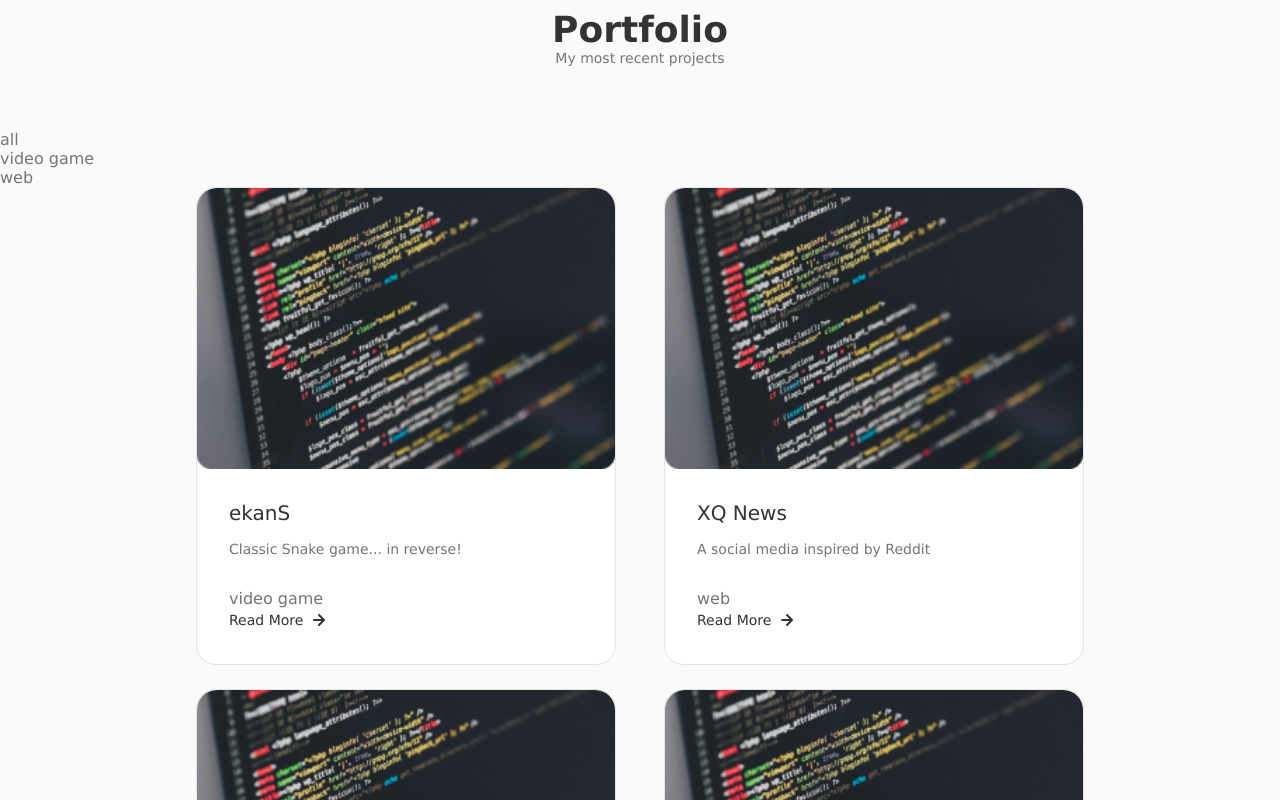
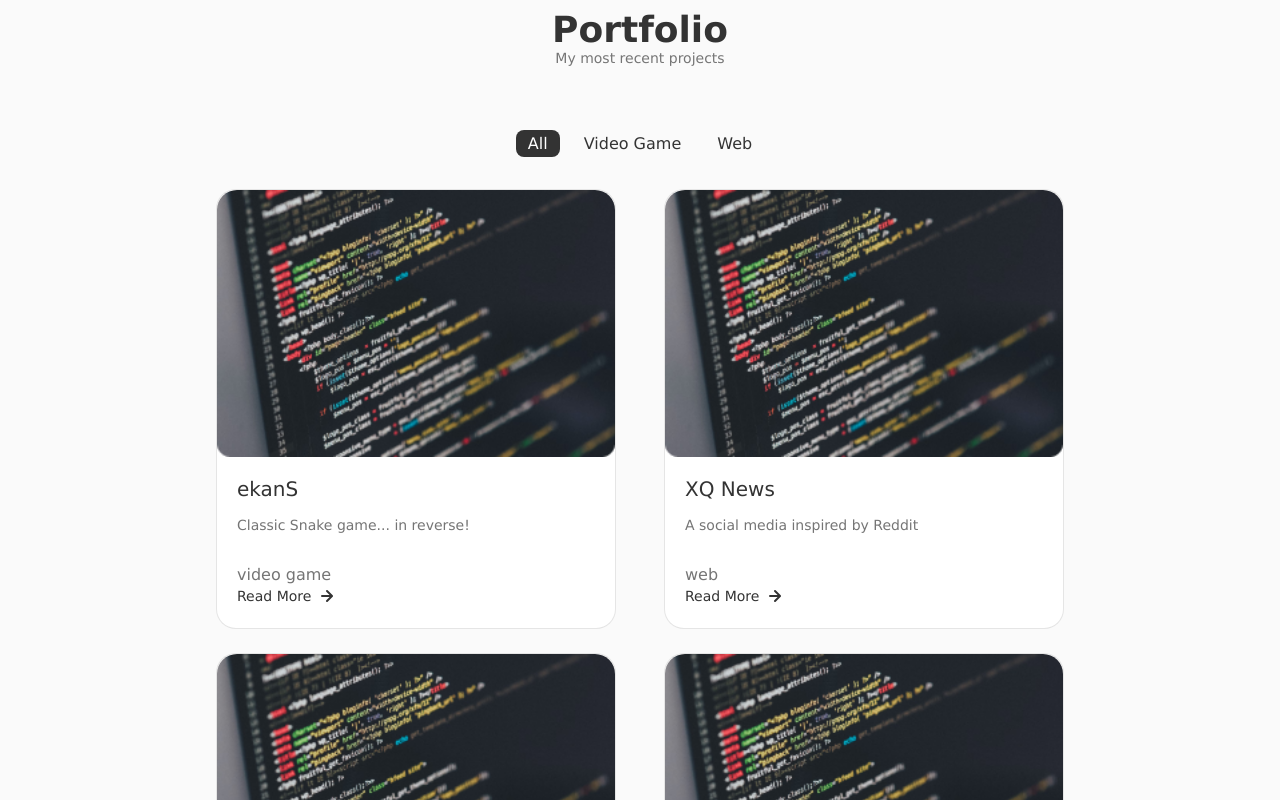
Before and after one commit to XiaoQuark/ko-frontend-portfolio, a React (Vite) app: page / in a window 1280 px wide. Shown: the part 2020-2820 px from the top of the page. Built offline with nearby package versions, Linux system fonts and the light colour scheme.

Commit message:
implement projects filtering options

```diff
--- /dev/null
+++ b/src/components/Works/WorkFilters.jsx
@@ -0,0 +1,31 @@
+import React, { useState } from "react";
+
+export function WorkFilters({ categories, setFilter }) {
+	const [active, setActive] = useState(0);
+
+	const handleClick = (e, index) => {
+		setFilter({ name: e.target.textContent });
+		setActive(index);
+	};
+
+	return (
+		<ul className="works-filters">
+			{categories.map((item, index) => {
+				return (
+					<li
+						onClick={(e) => {
+							handleClick(e, index);
+						}}
+						// className="category"
+						className={`${
+							active === index ? "active-category" : ""
+						} category`}
+						key={index}
+					>
+						{item.name}
+					</li>
+				);
+			})}
+		</ul>
+	);
+}
--- a/src/components/Works/Works.css
+++ b/src/components/Works/Works.css
@@ -1,18 +1,54 @@
+.works-filters {
+	display: flex;
+	justify-content: center;
+	align-items: center;
+	column-gap: 0.75rem;
+	margin-bottom: var(--bm-2);
+}
+
+.category {
+	cursor: pointer;
+	color: var(--title-colour);
+	padding: 0.25rem 0.75rem;
+	font-weight: var(--font-dark-weight);
+	border-radius: 0.5rem;
+	text-transform: capitalize;
+}
+
+.category:hover {
+	background-color: var(--title-colour);
+	color: var(--container-colour);
+}
+
+/* Active category */
+.active-category {
+	background-color: var(--title-colour);
+	color: var(--container-colour);
+}
+
 .works-container {
-	grid-template-columns: repeat(2, 420px);
+	grid-template-columns: repeat(2, 400px);
 	justify-content: center;
 	column-gap: 3rem;
 }
 
+.project-img {
+	width: 100%;
+	margin-top: 0;
+	border-top-left-radius: 1.25rem;
+	border-top-right-radius: 1.25rem;
+	display: block;
+}
+
 .project-card {
-	position: relative;
+	/* position: relative; */
 	border: 1px solid rgba(0, 0, 0, 0.1);
 	border-radius: 1.25rem;
 	background-color: var(--container-colour);
 }
 
 .project-content {
-	padding: 2rem 2rem;
+	padding: 1.25rem;
 }
 
 /* .project-icon {
@@ -26,14 +62,6 @@
 	font-size: var(--h3-font-size);
 	margin-bottom: var(--bm-1);
 	font-weight: var(--font-dark-weight);
-}
-
-.project-img {
-	width: 100%;
-	margin-top: 0;
-	border-top-left-radius: 1.25rem;
-	border-top-right-radius: 1.25rem;
-	display: block;
 }
 
 .project-description {
@@ -57,7 +85,7 @@
 }
 
 .project-button:hover .project-button-icon {
-	transform: translateX(000.25rem);
+	transform: translateX(0.25rem);
 }
 
 .project-modal {
@@ -146,7 +174,8 @@
 
 @media screen and (max-width: 576px) {
 	.works-container {
-		grid-template-columns: max-content;
+		grid-template-columns: 1fr;
+		/* padding: 0.5rem; */
 	}
 	.project-modal-content {
 		padding: 2.5rem 1rem 2rem 1rem;
@@ -157,11 +186,10 @@
 }
 
 @media screen and (max-width: 350px) {
-	/* .works-container {
-		grid-template-columns: max-content;
-	} */
-
 	.project-content {
 		padding: 1rem;
 	}
+
+	.project-img {
+	}
 }
--- a/src/components/Works/Works.jsx
+++ b/src/components/Works/Works.jsx
@@ -1,44 +1,39 @@
-import React, { useState } from "react";
+import React, { useState, useEffect } from "react";
 import { Project } from "./Project";
 import "./Works.css";
-import projects from "../../data/projects.json";
+import projectsData from "../../data/projects.json";
 import categories from "../../data/categories.json";
 import { Modal } from "./Modal";
+import { WorkFilters } from "./WorkFilters";
 
 export function Works() {
-	// const [modalActive, setModalActive] = useState(false);
-	const [projectFilter, setProjectFilter] = useState("all");
+	const [filter, setFilter] = useState({ name: "all" });
+	const [projects, setProjects] = useState([]);
+
+	useEffect(() => {
+		if (filter.name === "all") {
+			setProjects(projectsData);
+		} else {
+			const filteredProjects = projectsData.filter((project) => {
+				return project.category.some((item) => item === filter.name);
+			});
+			console.log(filteredProjects);
+			setProjects(filteredProjects);
+		}
+	}, [filter]);
 
 	return (
 		<section className="works section" id="works">
 			<h2 className="section-title">Portfolio</h2>
 			<span className="section-subtitle">My most recent projects</span>
-			<ul className="works-filters">
-				{categories.map((item, index) => {
-					return (
-						<li className="category" key={index}>
-							{item.name}
-						</li>
-					);
-				})}
-			</ul>
-			<div className="works-container container grid">
-				{projects.map((project) => {
-					return <Project project={project} key={project.id} />;
-				})}
+			<div>
+				<WorkFilters categories={categories} setFilter={setFilter} />
+				<div className="works-container container grid">
+					{projects.map((project) => {
+						return <Project project={project} key={project.id} />;
+					})}
+				</div>
 			</div>
-			{/* <div className="works-modal">
-				{projects.map((project) => {
-					return (
-						<Modal
-							project={project}
-							modalActive={modalActive}
-							setModalActive={setModalActive}
-							key={project.id}
-						/>
-					);
-				})}
-			</div> */}
 		</section>
 	);
 }
--- a/src/data/projects.json
+++ b/src/data/projects.json
@@ -59,7 +59,7 @@
 		"id": "project-5",
 		"imagePath": "projects/project.png",
 		"title": "Hilary King",
-		"category": ["web"],
+		"category": ["web", "video game"],
 		"techStack": ["Webflow", "HTML", "CSS", "MySQL", "Figma"],
 		"status": "Live Demo",
 		"link": "https://hilary-king.webflow.io/",
```
